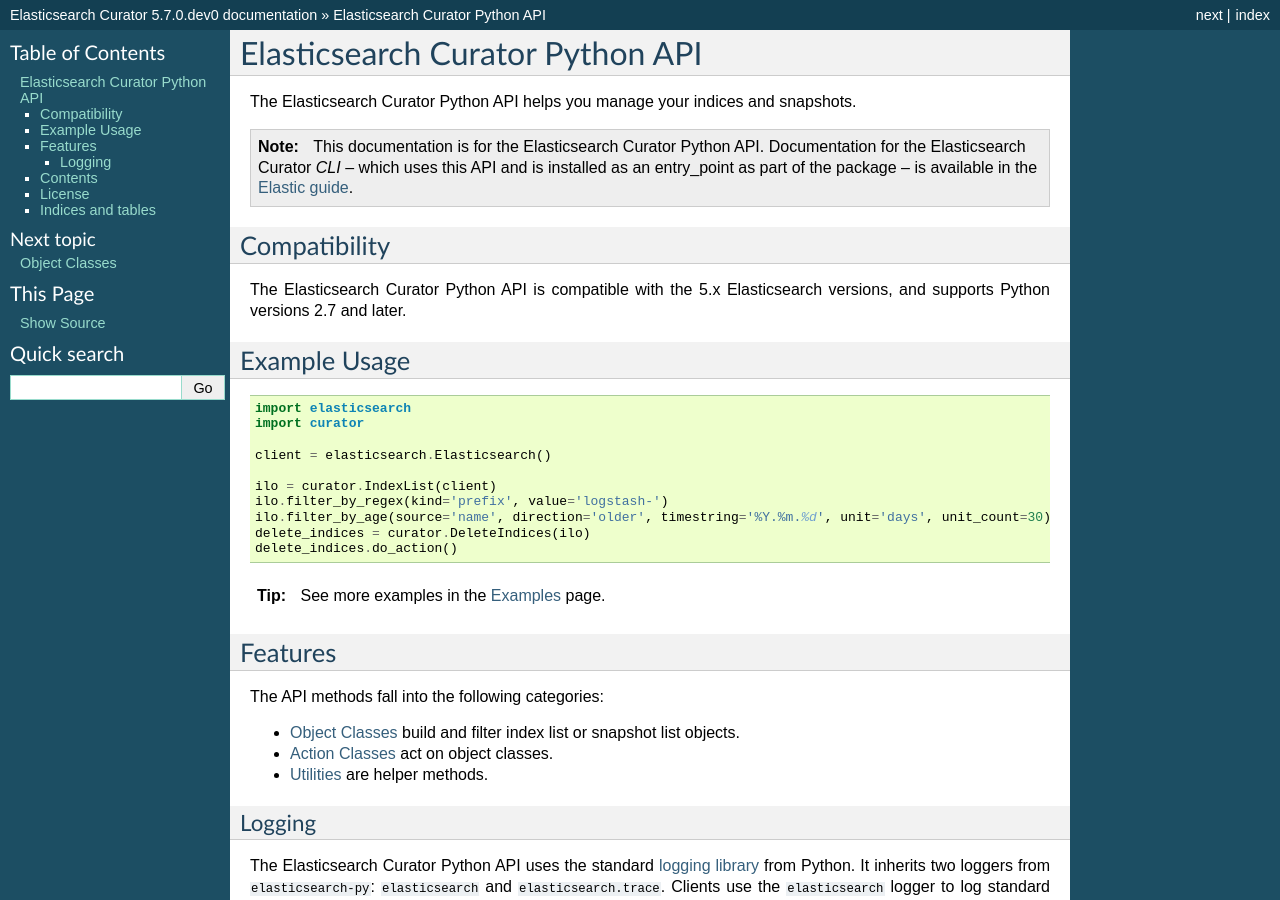
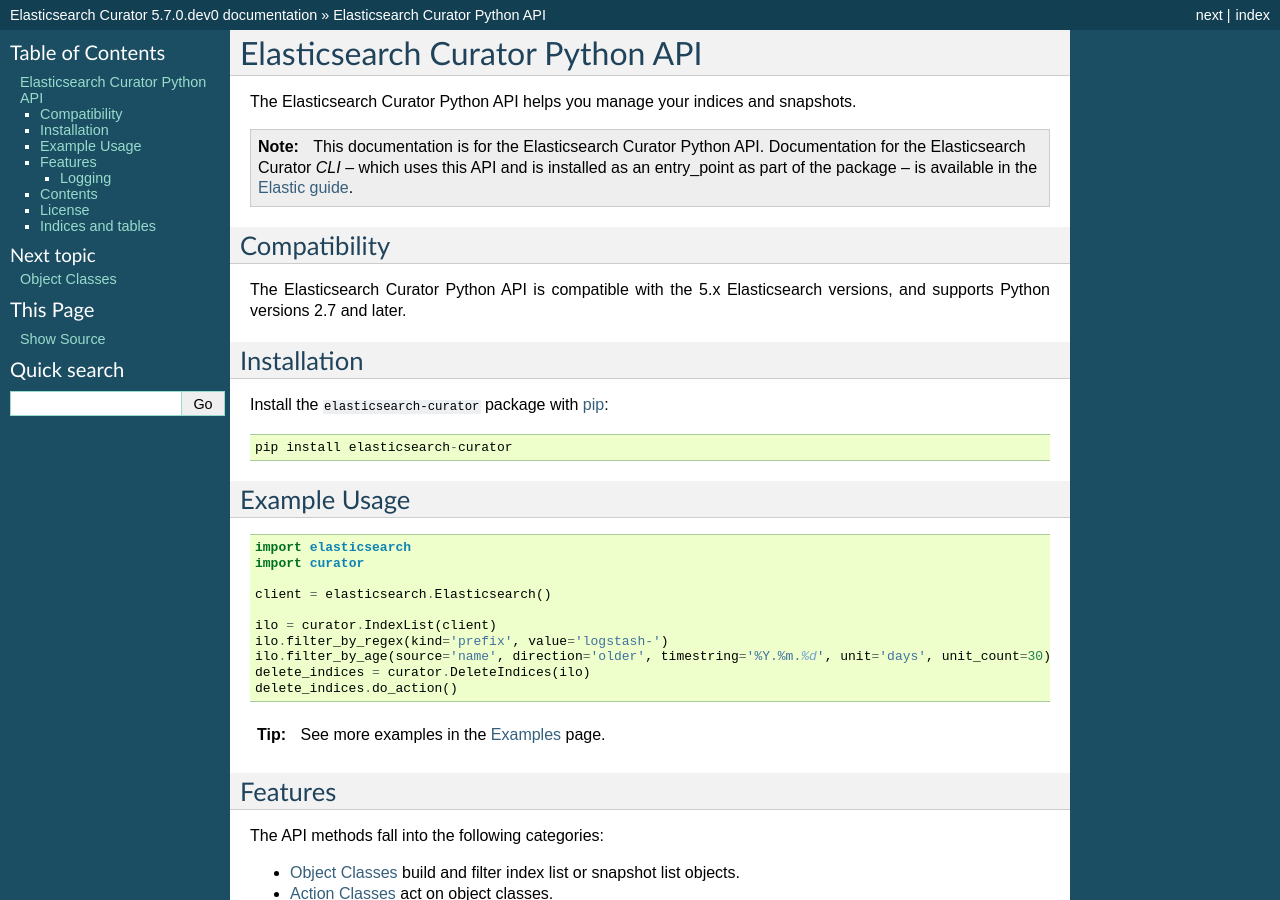
Before and after one commit to elastic/curator, a Sphinx documentation site: the page built from docs/index.rst, in a window 1280 px wide and 900 px high. Built offline with Sphinx 7.4.7, drawn with Linux system fonts in a browser that asks for light colours.

Commit message:
Add installation docs

```diff
--- a/docs/index.rst
+++ b/docs/index.rst
@@ -18,6 +18,14 @@
 
 The Elasticsearch Curator Python API is compatible with the 5.x Elasticsearch versions,
 and supports Python versions 2.7 and later.
+
+Installation
+------------
+
+Install the ``elasticsearch-curator`` package with `pip
+<https://pypi.python.org/pypi/elasticsearch-curator>`_::
+
+    pip install elasticsearch-curator
 
 Example Usage
 -------------
```
